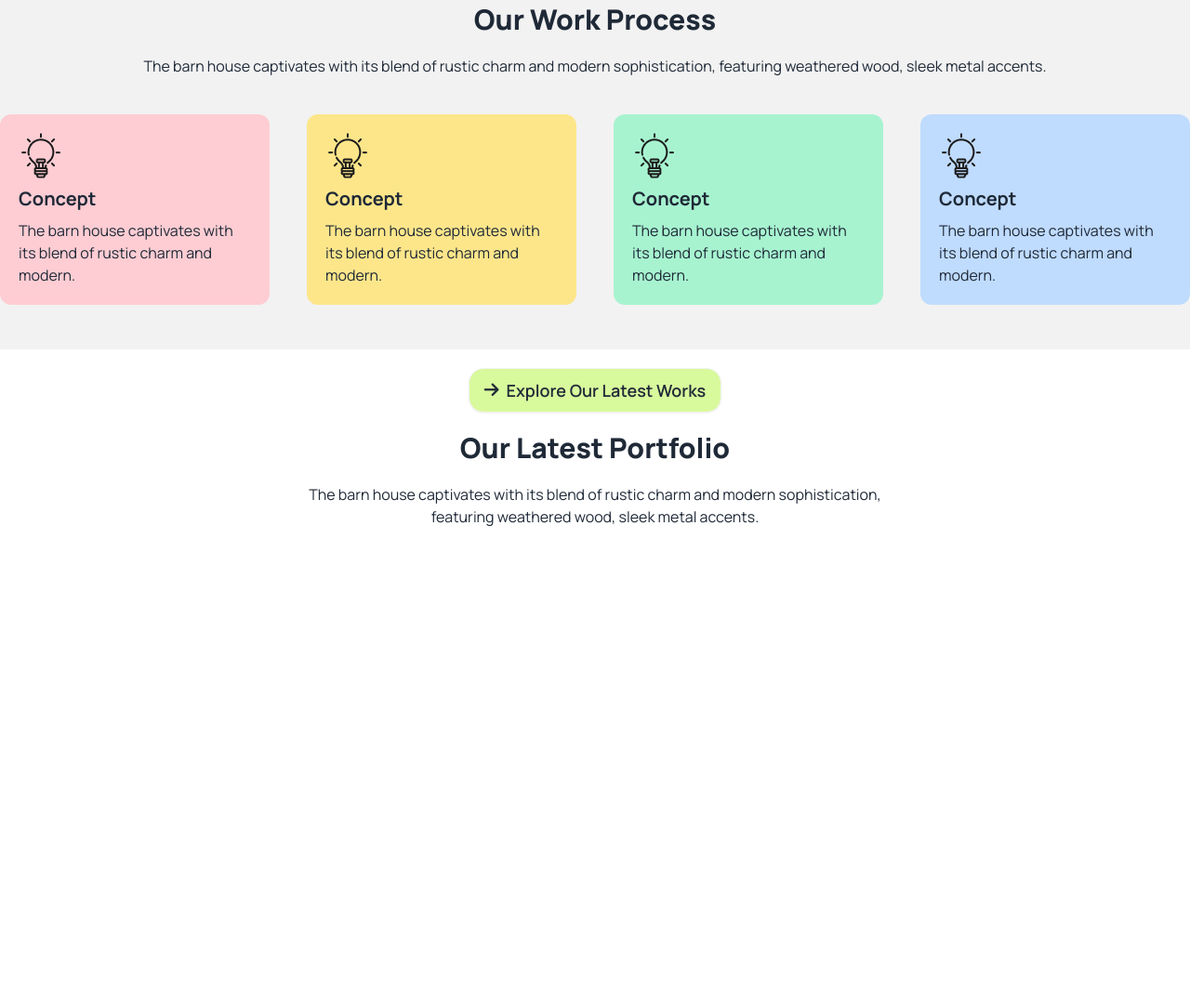
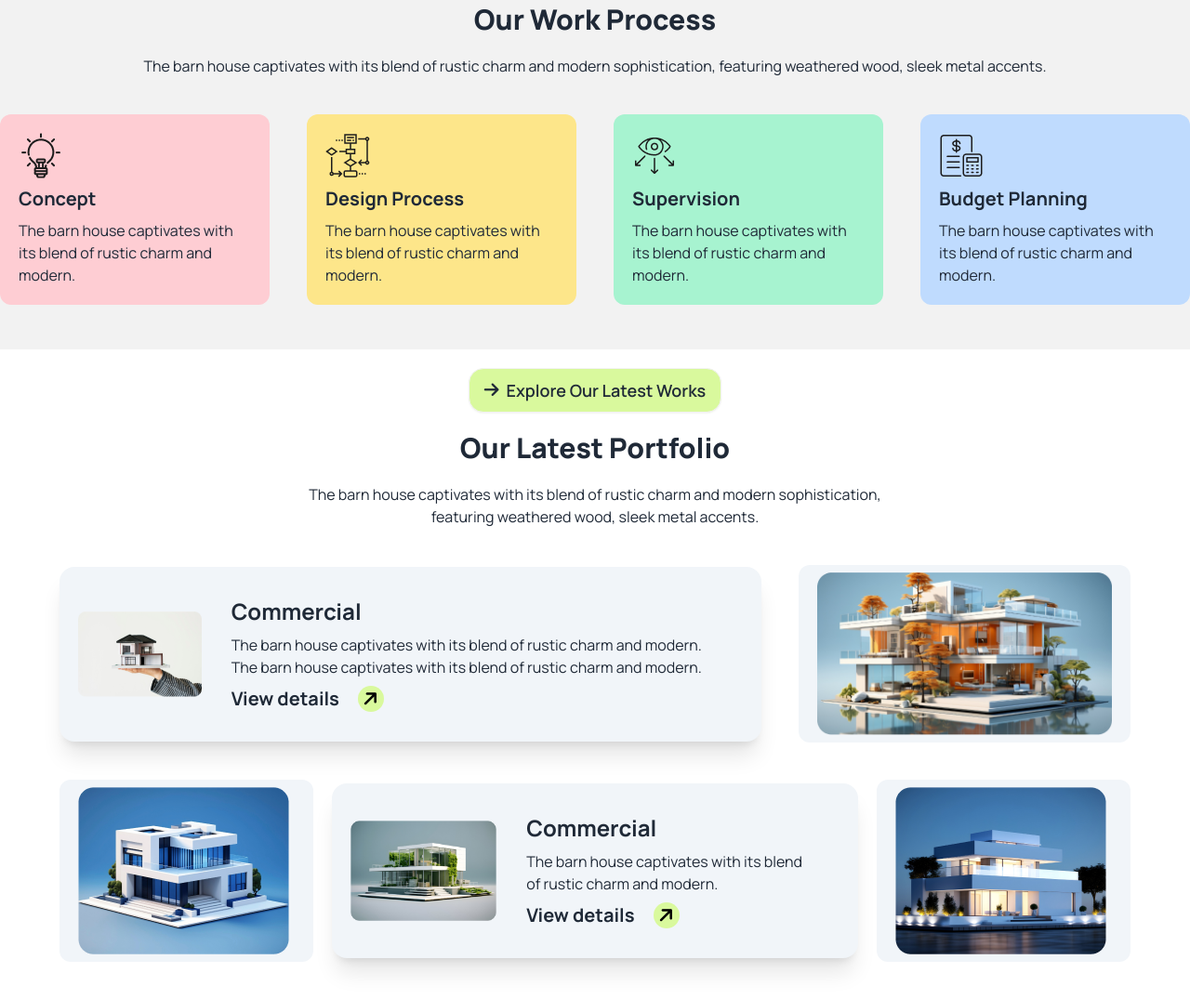
Before and after one commit to sabbirashihab/Assignment-03, a plain HTML site: page index.html in a window 1280 px wide. Shown: the part 1927-3002 px from the top of the page at 93% size. Before the commit the page ends 2515 px from the top, so only its background shows below. Drawn offline with nearby package versions, Linux system fonts and the light colour scheme.

Commit message:
portfolio challenge done

```diff
--- a/index.html
+++ b/index.html
@@ -234,9 +234,11 @@
         <section class="bg-base-200">
             <div class="max-w-7xl mx-auto">
                 <div class="text-center">
-                    <button class="btn bg-white text-lg rounded-2xl mb-5"><i class="fa-solid fa-arrow-right"></i>How We Work</button>
+                    <button class="btn bg-white text-lg rounded-2xl mb-5"><i class="fa-solid fa-arrow-right"></i>How We
+                        Work</button>
                     <h3 class="text-3xl font-extrabold mb-5">Our Work Process</h3>
-                    <p class="mb-5">The barn house captivates with its blend of rustic charm and modern sophistication, featuring weathered wood, sleek metal accents.</p>
+                    <p class="mb-5">The barn house captivates with its blend of rustic charm and modern sophistication,
+                        featuring weathered wood, sleek metal accents.</p>
                 </div>
 
                 <!-- cards -->
@@ -248,22 +250,22 @@
                         <h3 class="mb-2 text-xl font-bold">Concept</h3>
                         <p>The barn house captivates with its blend of rustic charm and modern.</p>
                     </div>
-                    <!-- card 1 -->
+                    <!-- card 2 -->
                     <div class="bg-amber-200 p-5 rounded-xl">
-                        <img class="mb-2" src="assets/concept.png" alt="">
-                        <h3 class="mb-2 text-xl font-bold">Concept</h3>
+                        <img class="mb-2" src="assets/flow-chart.png" alt="">
+                        <h3 class="mb-2 text-xl font-bold">Design Process</h3>
                         <p>The barn house captivates with its blend of rustic charm and modern.</p>
                     </div>
-                    <!-- card 1 -->
+                    <!-- card 3 -->
                     <div class="bg-emerald-200 p-5 rounded-xl">
-                        <img class="mb-2" src="assets/concept.png" alt="">
-                        <h3 class="mb-2 text-xl font-bold">Concept</h3>
+                        <img class="mb-2" src="assets/vision.png" alt="">
+                        <h3 class="mb-2 text-xl font-bold">Supervision</h3>
                         <p>The barn house captivates with its blend of rustic charm and modern.</p>
                     </div>
-                    <!-- card 1 -->
+                    <!-- card 4 -->
                     <div class="bg-blue-200 p-5 rounded-xl">
-                        <img class="mb-2" src="assets/concept.png" alt="">
-                        <h3 class="mb-2 text-xl font-bold">Concept</h3>
+                        <img class="mb-2" src="assets/budget-planning.png" alt="">
+                        <h3 class="mb-2 text-xl font-bold">Budget Planning</h3>
                         <p>The barn house captivates with its blend of rustic charm and modern.</p>
                     </div>
 
@@ -277,9 +279,76 @@
             <div class="max-w-7xl mx-auto">
 
                 <div class="text-center">
-                    <button class="btn bg-lime-200 text-lg rounded-2xl my-5"><i class="fa-solid fa-arrow-right"></i>Explore Our Latest Works</button>
+                    <button class="btn bg-lime-200 text-lg rounded-2xl my-5"><i
+                            class="fa-solid fa-arrow-right"></i>Explore Our Latest Works</button>
                     <h3 class="text-3xl font-extrabold mb-5">Our Latest Portfolio</h3>
-                    <p class="max-w-2xl mx-auto mb-5">The barn house captivates with its blend of rustic charm and modern sophistication, featuring weathered wood, sleek metal accents.</p>
+                    <p class="max-w-2xl mx-auto mb-5">The barn house captivates with its blend of rustic charm and
+                        modern sophistication, featuring weathered wood, sleek metal accents.</p>
+                </div>
+
+                <!-- cards -->
+                <div class="max-w-6xl mx-auto">
+
+                    <!-- card row 1 -->
+                    <div class="grid grid-cols-3 gap-10 items-center my-10">
+
+                        <div class="card card-side bg-slate-100 shadow-xl px-5 col-span-2">
+                            <figure>
+                                <img src="assets/img1.png" />
+                            </figure>
+                            <div class="card-body">
+                                <h2 class="card-title text-2xl font-bold">Commercial</h2>
+                                <p>The barn house captivates with its blend of rustic charm and modern. The barn house
+                                    captivates with its blend of rustic charm and modern.</p>
+                                <div class="flex gap-5">
+                                    <button class="text-xl font-bold">View details</button>
+                                    <div
+                                        class="bg-lime-200 text-black w-7 h-7 rounded-full items-center flex justify-center">
+                                        <i class="fa-solid fa-arrow-right -rotate-45 text-xl"></i>
+                                    </div>
+                                </div>
+
+                            </div>
+                        </div>
+
+                        <div class="bg-slate-100 px-5 py-2 rounded-xl">
+                            <img src="assets/img2.png" alt="">
+                        </div>
+
+                    </div>
+
+
+                    <!-- card row 2 -->
+                    <div class="grid grid-cols-4 gap-5 items-center my-10">
+
+                        <div class="bg-slate-100 px-5 py-2 rounded-xl">
+                            <img src="assets/img3.png" alt="">
+                        </div>
+
+                        <div class="card card-side bg-slate-100 shadow-xl px-5 col-span-2">
+                            <figure>
+                                <img src="assets/img4.png" />
+                            </figure>
+                            <div class="card-body">
+                                <h2 class="card-title text-2xl font-bold">Commercial</h2>
+                                <p>The barn house captivates with its blend of rustic charm and modern.</p>
+                                <div class="flex gap-5">
+                                    <button class="text-xl font-bold">View details</button>
+                                    <div
+                                        class="bg-lime-200 text-black w-7 h-7 rounded-full items-center flex justify-center">
+                                        <i class="fa-solid fa-arrow-right -rotate-45 text-xl"></i>
+                                    </div>
+                                </div>
+
+                            </div>
+                        </div>
+
+                        <div class="bg-slate-100 px-5 py-2 rounded-xl">
+                            <img src="assets/img5.png" alt="">
+                        </div>
+
+                    </div>
+
                 </div>
 
             </div>
```
Lines whose indentation alone changed are shown as unchanged.
